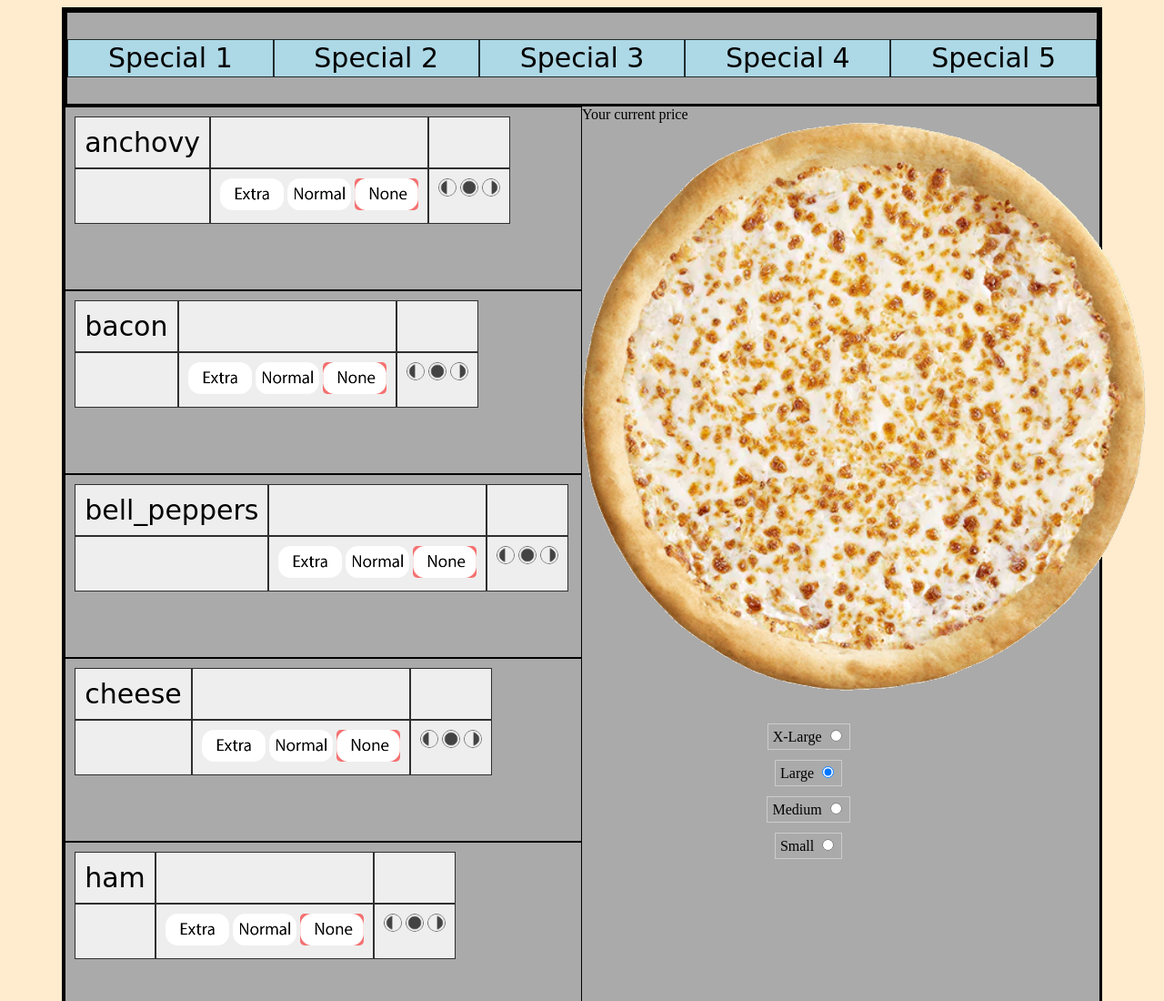
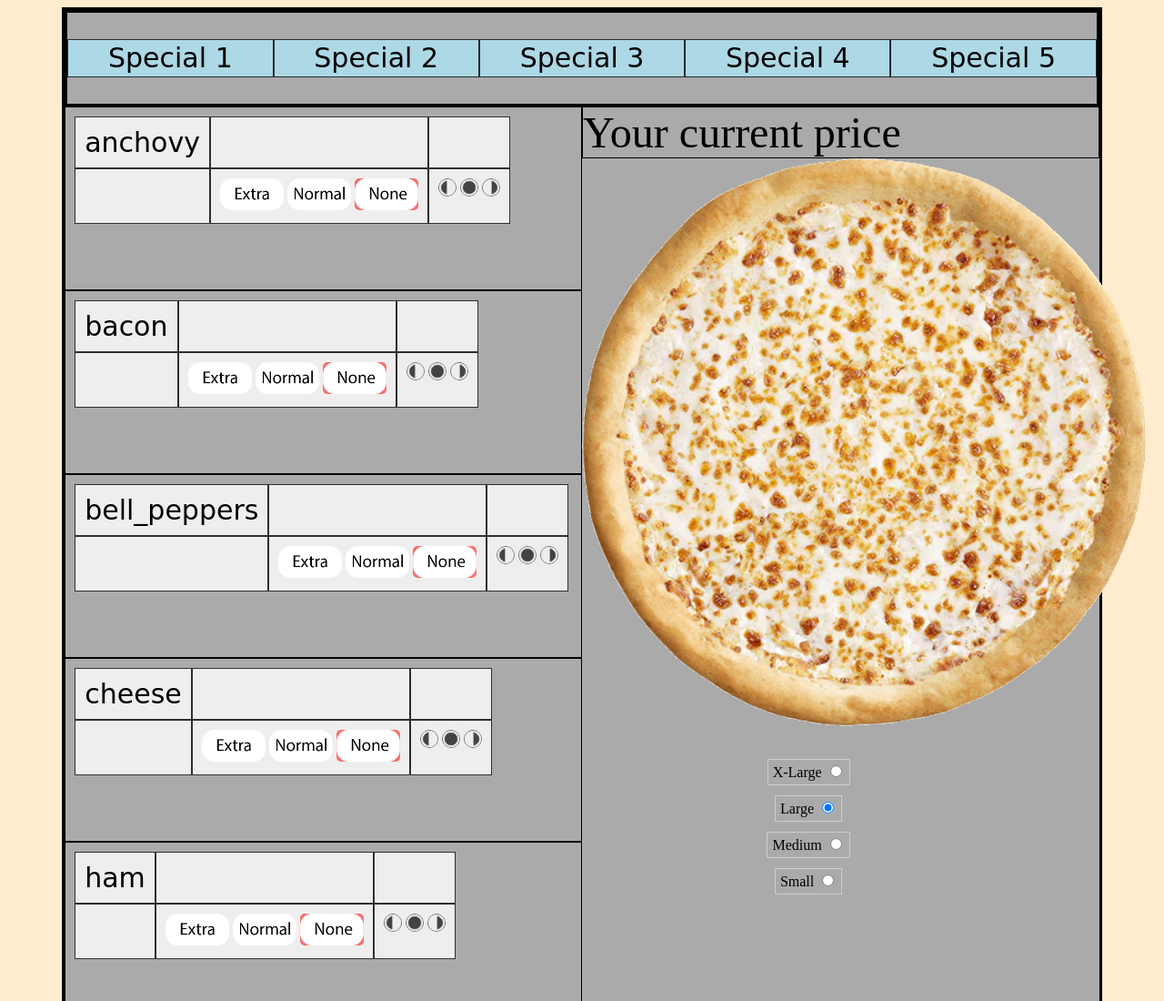
Before and after one commit to Eyoung88/Noire, a website built with webpack: page dist/index.html in a window 1280 px wide. Shown: the top 1100 px of the page at 91% size. Built offline with nearby package versions, Linux system fonts and the light colour scheme.

Commit message:
lol sass

```diff
--- a/src/style.scss
+++ b/src/style.scss
@@ -153,3 +153,9 @@ html{
 .size_options_list label:hover {
   background: #DDD;
 }
+
+#total {
+  font-size: 48px;
+  display: flex;
+  border: solid 1px #000;
+}
```
